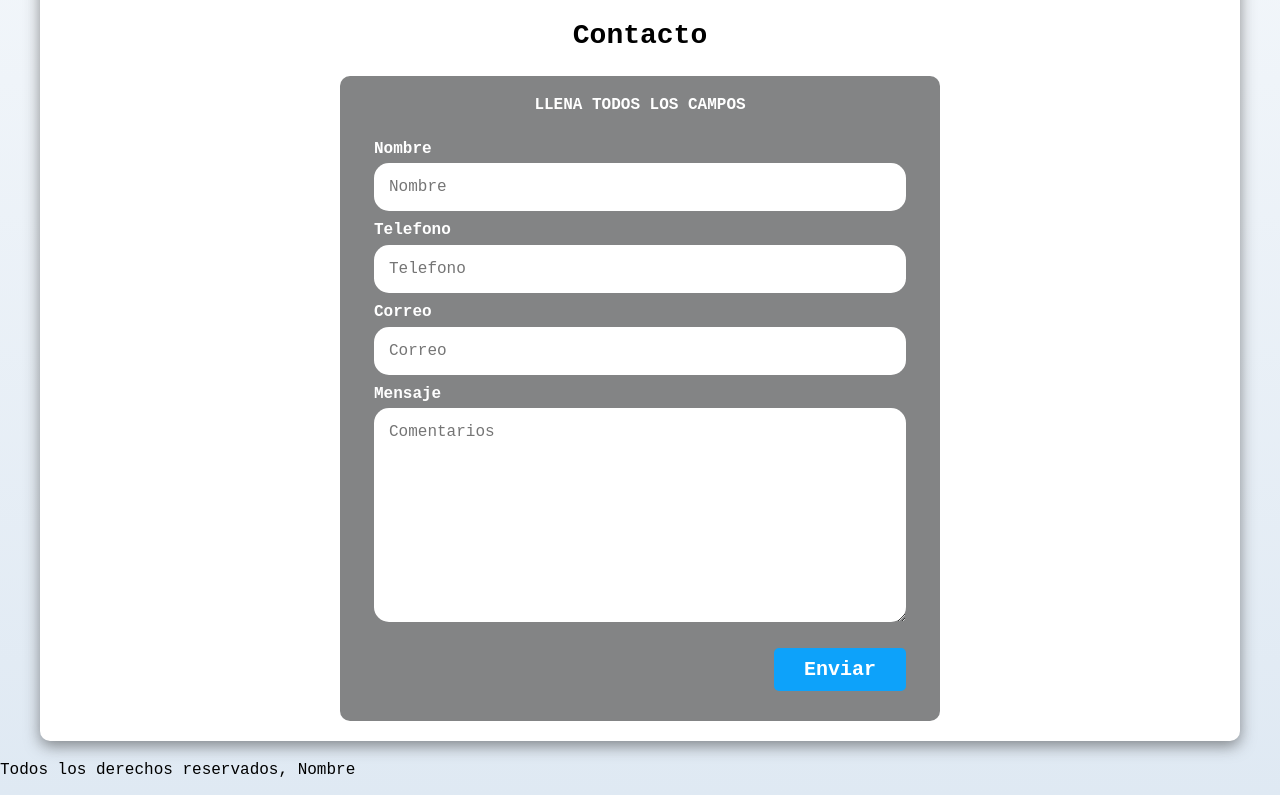
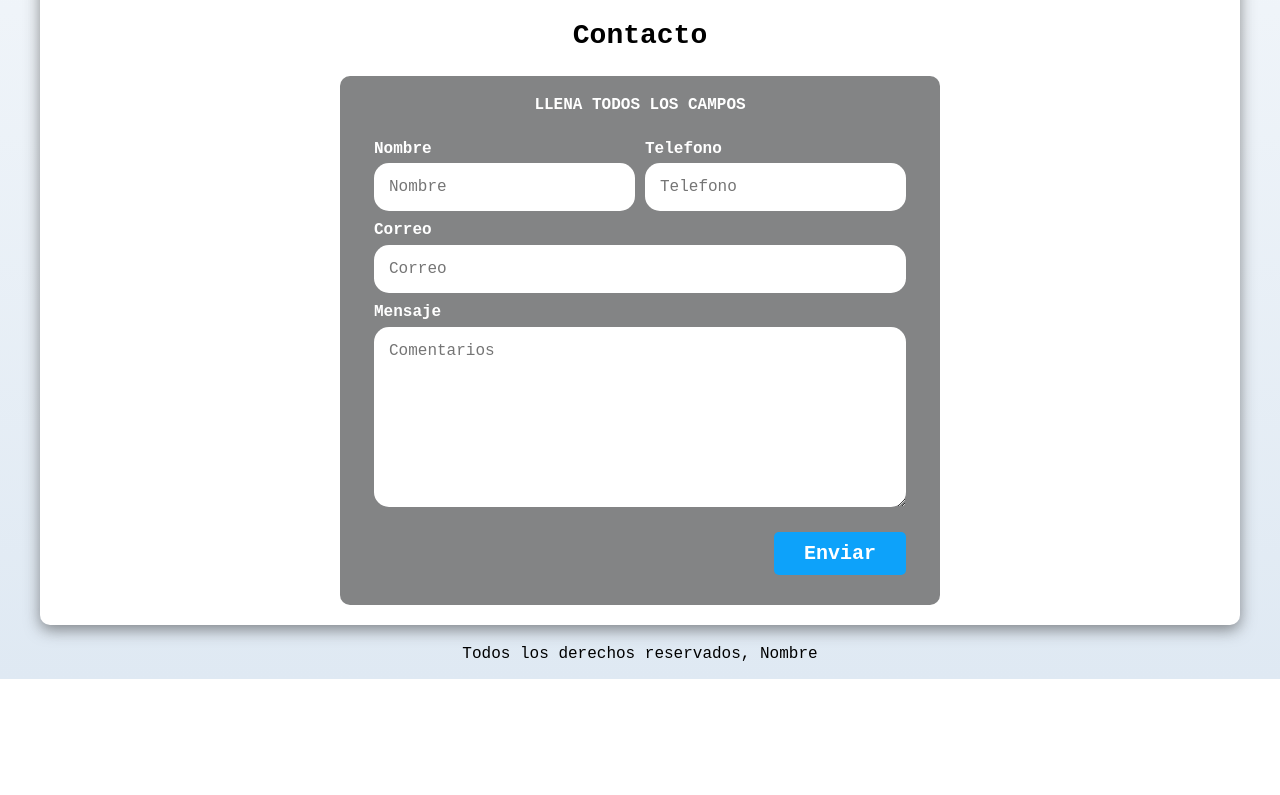
Before and after one commit to dannybaque/freelancer-site, a plain HTML site: page index.html in a window 1280 px wide. Shown: the part 992-1787 px from the top of the page. After the commit the page ends 1671 px from the top, so only its background shows below. Drawn offline with Linux system fonts and the light colour scheme.

Commit message:
ultimos detalles

```diff
--- a/css/styles.css
+++ b/css/styles.css
@@ -11,6 +11,14 @@ html {
     font-size: 62.5%;
     font-family:'Courier New', Courier, monospace;
     box-sizing: border-box;
+    scroll-snap-type: y mandatory;
+}
+/* Scroll snap*/
+.servicios,
+.nav-main,
+.formulario{
+    scroll-snap-align: center;
+    scroll-snap-stop: always;
 }
 *,*::before,*::after{
     box-sizing: inherit;
@@ -130,6 +138,8 @@ justify-content: center;
 
 }
 
+
+
 @media (min-width: 768px) {
     .servicios{
         display: grid;
@@ -185,12 +195,26 @@ justify-content: center;
     color: var(--blanco);
 
 }
+@media (min-width:768px) {
+    .contenedor-campos{
+    display: grid;
+    grid-template-columns: 1fr 1fr;
+    grid-template-rows: auto auto auto auto;
+    column-gap: 1rem;
+    }
+    /* Selecciona elemento en orden posisionado de .campo  input correo*/
+    .campo:nth-child(3),
+    .campo:nth-child(4){
+        grid-column: 1 /3;
+    }
+}
 
-.contenedor-campos{
+.campo{
+    margin-bottom: 1rem;
 
 }
-.campo{
-    margin-bottom: 1rem;
+.campo textarea{
+    height: 18rem;
 
 }
 .campo label{
@@ -214,7 +238,7 @@ justify-content: center;
 }
 /* Utilidades*/
 .w-sm-100{
-    width: 100;
+    width: 100%;
 
 }
 @media (min-width:768px) {
@@ -228,3 +252,8 @@ justify-content: center;
 .alinear-derecha{
     justify-content: flex-end;
 }
+
+/* pie de pagina */
+.footer{
+    text-align: center;
+}
--- a/index.html
+++ b/index.html
@@ -109,15 +109,16 @@
                         <label for="">Mensaje</label>
                         <textarea class="input-text" name="" id="" cols="30" rows="10" placeholder="Comentarios"></textarea>
                     </div>
-                    <div class="alinear-derecha flex">
-                        <input class="boton w-sm-100" type="submit" value="Enviar">
-                    </div>
+
                 </div> <!-- contendedor-campos-->
+                <div class="alinear-derecha flex">
+                    <input class="boton w-sm-100" type="submit" value="Enviar">
+                </div>
             </fieldset>
         </form>
     </section>
 </main>
-    <footer>
+    <footer class="footer">
         <p>Todos los derechos reservados, Nombre</p>
     </footer>
 
```
